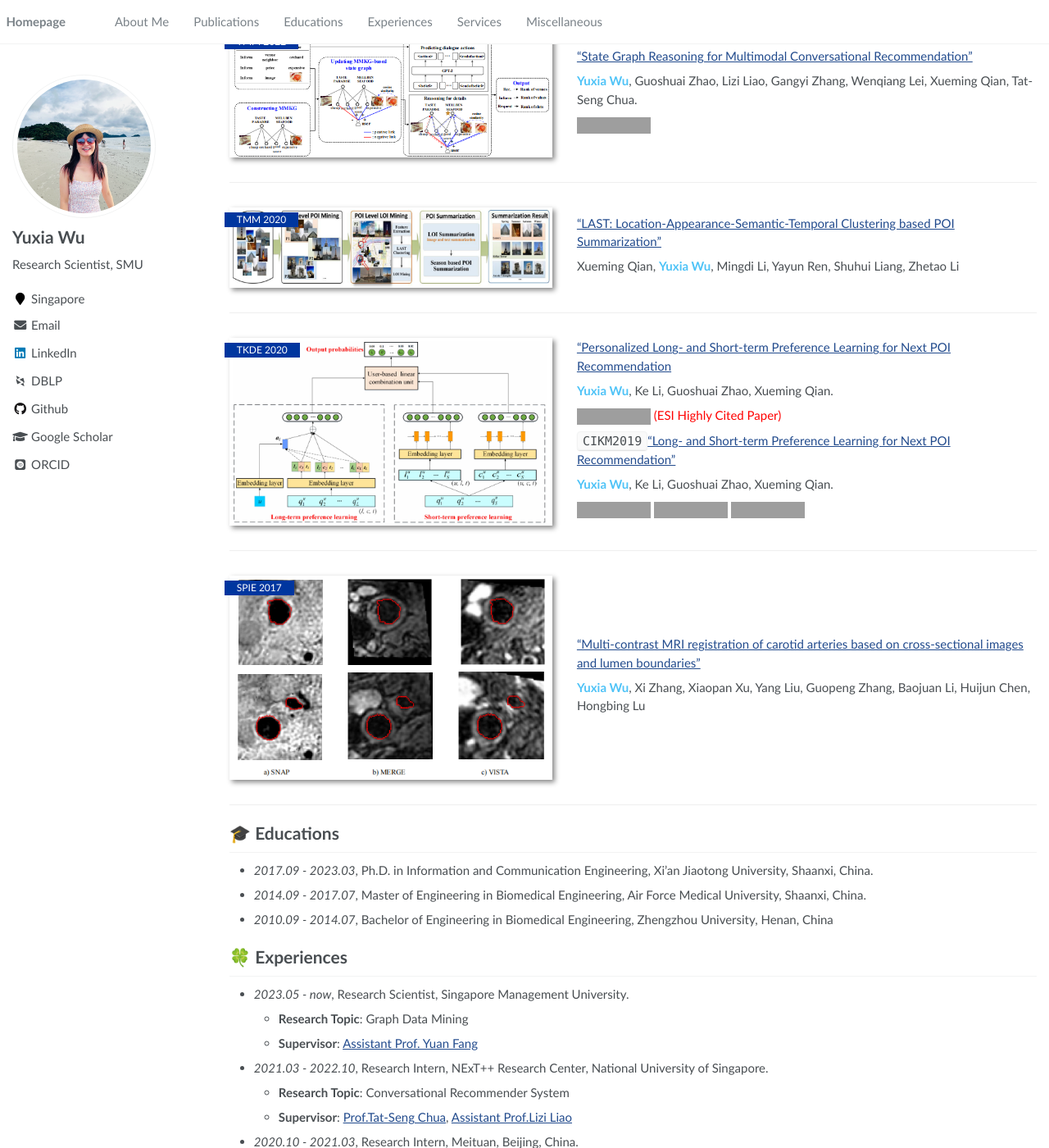
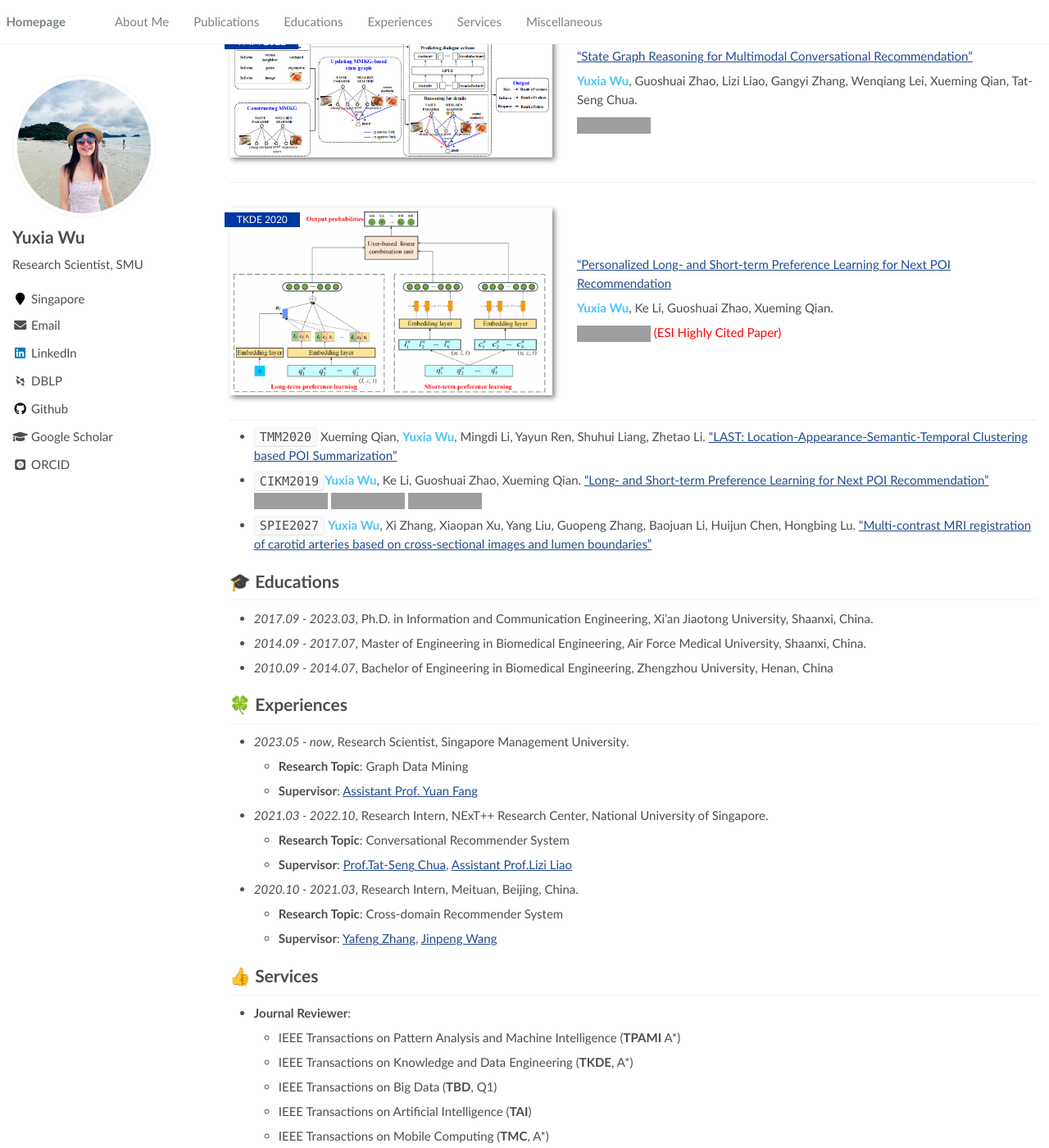
Before and after one commit to YuxiaWu/YuxiaWu.github.io, a Jekyll site: the page built from _pages/about.md, in a window 1280 px wide and 1400 px high, scrolled down 1793 px. Shown: the whole window at 82% size. Built offline with Jekyll 4.4.1, drawn with Linux system fonts in a browser that asks for light colours; some web fonts are replaced; grey boxes are pictures that could not be loaded.

Commit message:
Update about.md

```diff
--- a/_pages/about.md
+++ b/_pages/about.md
@@ -123,21 +123,7 @@
 </div>
 
 
-<div class='paper-box' style="width:100%; margin:auto;">
-    <div class='paper-box-image'>
-        <div>
-            <div class="badge">TMM 2020</div>
-            <img src='images/LAST.png' alt="sym" style="width:100%; height:auto;">
-        </div>
-    </div>
-    <div class='paper-box-text' markdown="1">
 
-["LAST: Location-Appearance-Semantic-Temporal Clustering based POI Summarization"](/my_papers/LAST_Location-Appearance-Semantic-Temporal_Clustering_Based_POI_Summarization.pdf)
-
-Xueming Qian, <span style="color:#4FC3F7">**Yuxia Wu**</span>, Mingdi Li, Yayun Ren, Shuhui Liang, Zhetao Li
-
-</div>
-</div>
 
 
 <div class='paper-box' style="width:100%; margin:auto;">
@@ -156,28 +142,6 @@
 
 [![CODE](https://img.shields.io/badge/CODE-blue)](https://github.com/yieshah/PLSPL) <span style="color:red">(ESI Highly Cited Paper)</span>
 
-``CIKM2019``["Long- and Short-term Preference Learning for Next POI Recommendation"](/my_papers/Long-%20and%20Short-term%20Preference%20Learning%20for%20Next%20POI%20Recommendation.pdf)
-
-<span style="color:#4FC3F7">**Yuxia Wu**</span>, Ke Li, Guoshuai Zhao, Xueming Qian.
-
-[![CODE](https://img.shields.io/badge/CODE-blue)](https://github.com/yieshah/PLSPL) [![Poster](https://img.shields.io/badge/Poster-blue)](/my_papers/CIKM19-LSPL-poster.pdf) [![Slides](https://img.shields.io/badge/Slides-blue)](/my_papers/CIKM19-LSPL-slides.pdf)
-
-</div>
-</div>
-
-
-<div class='paper-box' style="width:100%; margin:auto;">
-    <div class='paper-box-image'>
-        <div>
-            <div class="badge">SPIE 2017</div>
-            <img src='images/SPIE.png' alt="sym" style="width:100%; height:auto;">
-        </div>
-    </div>
-    <div class='paper-box-text' markdown="1">
-
-["Multi-contrast MRI registration of carotid arteries based on cross-sectional images and lumen boundaries"](/my_papers/SPIE.pdf)
-
-<span style="color:#4FC3F7">**Yuxia Wu**</span>, Xi Zhang, Xiaopan Xu, Yang Liu, Guopeng Zhang, Baojuan Li, Huijun Chen, Hongbing Lu
 
 </div>
 </div>
@@ -185,6 +149,12 @@
 
 
 
+
+- ``TMM2020`` Xueming Qian, <span style="color:#4FC3F7">**Yuxia Wu**</span>, Mingdi Li, Yayun Ren, Shuhui Liang, Zhetao Li. ["LAST: Location-Appearance-Semantic-Temporal Clustering based POI Summarization"](/my_papers/LAST_Location-Appearance-Semantic-Temporal_Clustering_Based_POI_Summarization.pdf)
+
+- ``CIKM2019``<span style="color:#4FC3F7">**Yuxia Wu**</span>, Ke Li, Guoshuai Zhao, Xueming Qian. ["Long- and Short-term Preference Learning for Next POI Recommendation"](/my_papers/Long-%20and%20Short-term%20Preference%20Learning%20for%20Next%20POI%20Recommendation.pdf) [![CODE](https://img.shields.io/badge/CODE-blue)](https://github.com/yieshah/PLSPL) [![Poster](https://img.shields.io/badge/Poster-blue)](/my_papers/CIKM19-LSPL-poster.pdf) [![Slides](https://img.shields.io/badge/Slides-blue)](/my_papers/CIKM19-LSPL-slides.pdf)
+
+- ``SPIE2027`` <span style="color:#4FC3F7">**Yuxia Wu**</span>, Xi Zhang, Xiaopan Xu, Yang Liu, Guopeng Zhang, Baojuan Li, Huijun Chen, Hongbing Lu. ["Multi-contrast MRI registration of carotid arteries based on cross-sectional images and lumen boundaries"](/my_papers/SPIE.pdf)
 
 
 # 🎓 Educations
```
